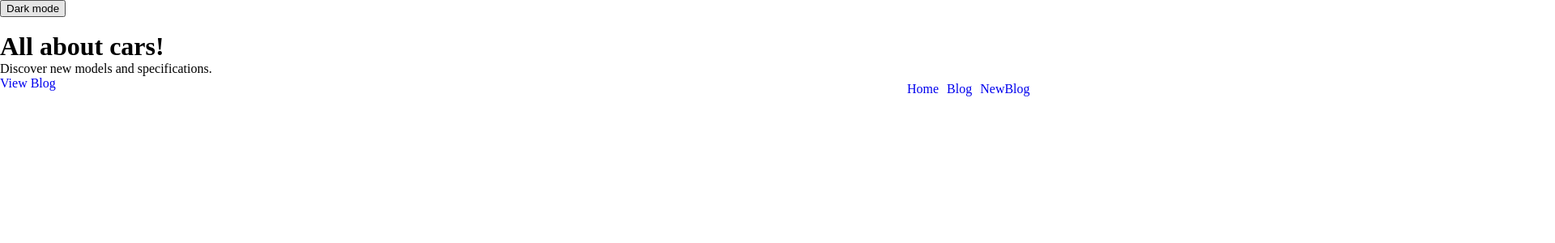
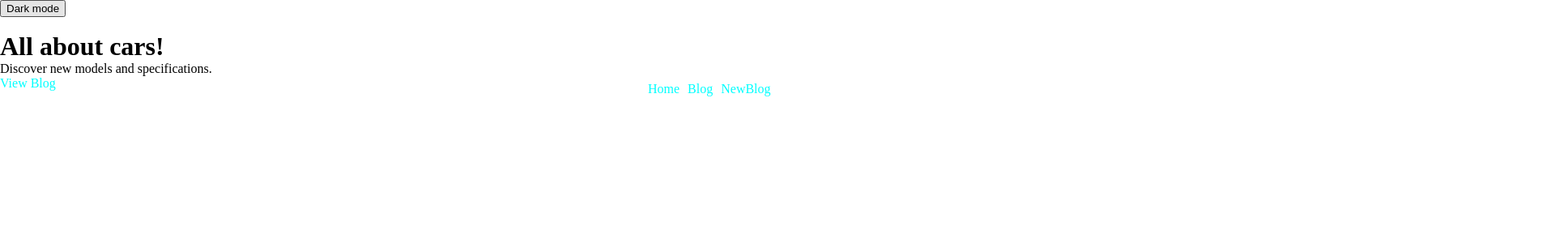
Before and after one commit to JobKoech610/vehicle-blog, a React (Create React App) app in the folder vehicles/: page / in a window 1280 px wide. Shown: the top 300 px of the page at 81% size, 1920 px wide, since content can reach past the window. Built offline with nearby package versions, Linux system fonts and the light colour scheme.

Commit message:
added dark/light theme

```diff
--- a/vehicles/src/index.css
+++ b/vehicles/src/index.css
@@ -1,3 +1,12 @@
+/* body{
+  background: url("https://media2.giphy.com/media/9uIGW7P8Ox6swA5Vw7/giphy.gif?cid=ecf05e47zi3ohtb9bijkt92uxg8wc6mwv2tbp9acv5dj5lpg&ep=v1_gifs_related&rid=giphy.gif&ct=g");
+  background-repeat: no-repeat;
+  background-size: cover;
+}
+
+.home{
+  color: #fff;
+} */
 /* body{
   background: url("https://media2.giphy.com/media/9uIGW7P8Ox6swA5Vw7/giphy.gif?cid=ecf05e47zi3ohtb9bijkt92uxg8wc6mwv2tbp9acv5dj5lpg&ep=v1_gifs_related&rid=giphy.gif&ct=g");
   background-repeat: no-repeat;
@@ -11,7 +20,6 @@
   margin: 0;
 
 
-
 }
 
 
@@ -20,17 +28,19 @@
   flex-direction: row;
   gap: 10px;
   position: relative;
-  left: 70rem;
+  left: 50rem;
   top: 5rem;
+
 }
 
 .link{
+  color: aqua;
   text-decoration: none;
 }
 
 .home{
   height: 50vh;
-  width: 50vw;
+  width: 30vw;
 }
 
 .blog-preview{
@@ -53,6 +63,8 @@
 }
 
 .App {
+  min-height: 100vh;
+  max-width: 100vw;
   background: var(--background);
   color: var(--font-color);
 
```
